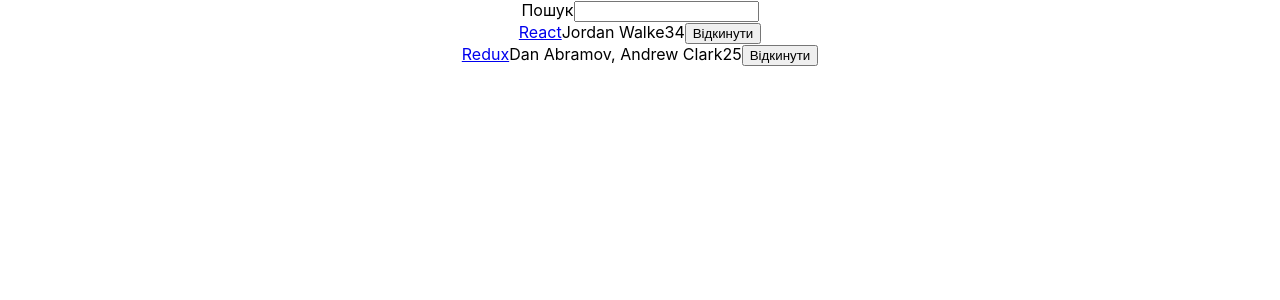
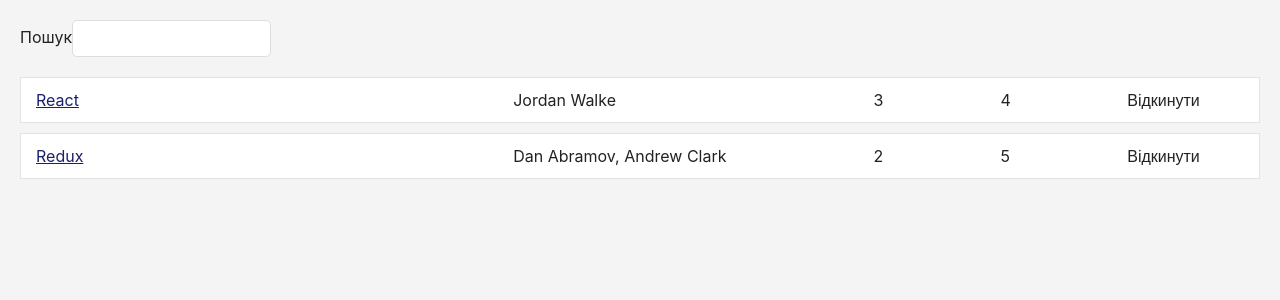
Before and after one commit to karvaton/hackernews-test, a React (Create React App) app: page / in a window 1280 px wide. Shown: the top 300 px of the page. Built offline with nearby package versions, Linux system fonts and the light colour scheme; the HTML template or start-up script is replaced by a standard one.

Commit message:
додано стилі

```diff
--- a/src/App.css
+++ b/src/App.css
@@ -36,3 +36,67 @@
 		transform: rotate(360deg);
 	}
 }
+
+.page {
+	margin: 20px;
+}
+
+.interactions {
+	text-align: center;
+}
+
+.table {
+	margin: 20px 0;
+}
+
+.table-header {
+	display: flex;
+	line-height: 24px;
+	font-size: 16px;
+	padding: 0 10px;
+	justify-content: space-between;
+}
+
+.table-empty {
+	margin: 200px;
+	text-align: center;
+	font-size: 16px;
+}
+
+.table-row {
+	display: flex;
+	line-height: 24px;
+	white-space: nowrap;
+	margin: 10px 0;
+	padding: 10px;
+	background: #ffffff;
+	border: 1px solid #e3e3e3;
+}
+
+.table-header > span {
+	overflow: hidden;
+	text-overflow: ellipsis;
+	padding: 0 5px;
+}
+
+.table-row > span {
+	overflow: hidden;
+	text-overflow: ellipsis;
+	padding: 0 5px;
+}
+
+.button-inline {
+	border-width: 0;
+	background: transparent;
+	color: inherit;
+	text-align: inherit;
+	-webkit-font-smoothing: inherit;
+	padding: 0;
+	font-size: inherit;
+	cursor: pointer;
+}
+
+.button-active {
+	border-radius: 0;
+	border-bottom: 1px solid #38BB6C;
+}
--- a/src/App.js
+++ b/src/App.js
@@ -21,6 +21,10 @@
 	},
 ];
 
+const largeColumn = { width: '40%' };
+const midColumn = { width: '30%' };
+const smallColumn = { width: '10%' };
+
 const isSearched = searchTerm => item =>
     item.title.toLowerCase().includes(searchTerm.toLowerCase());
 
@@ -36,18 +40,25 @@
 
 
 const Table = ({ list, pattern, onDismiss }) =>
-    <div>
+    <div className="table">
         {list.filter(isSearched(pattern)).map(item =>
-            <div key={item.objectID}>
-                <span>
+            <div key={item.objectID} className="table-row">
+                <span style={largeColumn}>
                     <a href={item.url}>{item.title}</a>
                 </span>
-                <span>{item.author}</span>
-                <span>{item.num_comments}</span>
-                <span>{item.points}</span>
-                <span>
+                <span style={midColumn}>
+                    {item.author}
+                </span>
+                <span style={smallColumn}>
+                    {item.num_comments}
+                </span>
+                <span style={smallColumn}>
+                    {item.points}
+                </span>
+                <span style={smallColumn}>
                     <Button
                         onClick={() => onDismiss(item.objectID)}
+                        className="button-inline"
                     >
                         Відкинути
                     </Button>
@@ -94,13 +105,15 @@
 	render() {
         const {searchTerm, list} = this.state;
 		return (
-			<div className="App">
+			<div className="page">
+                <div className="interection">
                     <Search
                         value={searchTerm}
                         onChange={this.onSearchChange}
                     >
                         Пошук
                     </Search>
+                </div>
                 <Table
                     list={list}
                     pattern={searchTerm}
--- a/src/index.css
+++ b/src/index.css
@@ -5,9 +5,50 @@
         sans-serif;
     -webkit-font-smoothing: antialiased;
     -moz-osx-font-smoothing: grayscale;
+    color: #222;
+    background-color: #f4f4f4;
+}
+
+a {
+    color: rgb(25, 33, 110);
+}
+
+a:hover {
+    text-decoration: underline;
+}
+
+ul, li {
+    list-style: none;
+    padding: 0;
+    margin: 0;
+}
+
+input {
+    padding: 10px;
+    border-radius: 5px;
+    outline: none;
+    margin-right: 10px;
+    border: 1px solid #ddd;
+}
+
+button {
+    padding: 10px;
+    border-radius: 5px;
+    border: 1px solid #dddddd;
+    background: transparent;
+    color: #808080;
+    cursor: pointer;
+}
+
+button:hover {
+    color: #222;
+}
+
+*:focus, *:active {
+    outline: none;
 }
 
 code {
-  font-family: source-code-pro, Menlo, Monaco, Consolas, 'Courier New',
-    monospace;
+    font-family: source-code-pro, Menlo, Monaco, Consolas,
+        'Courier New', monospace;
 }
```
Lines whose indentation alone changed are shown as unchanged.
